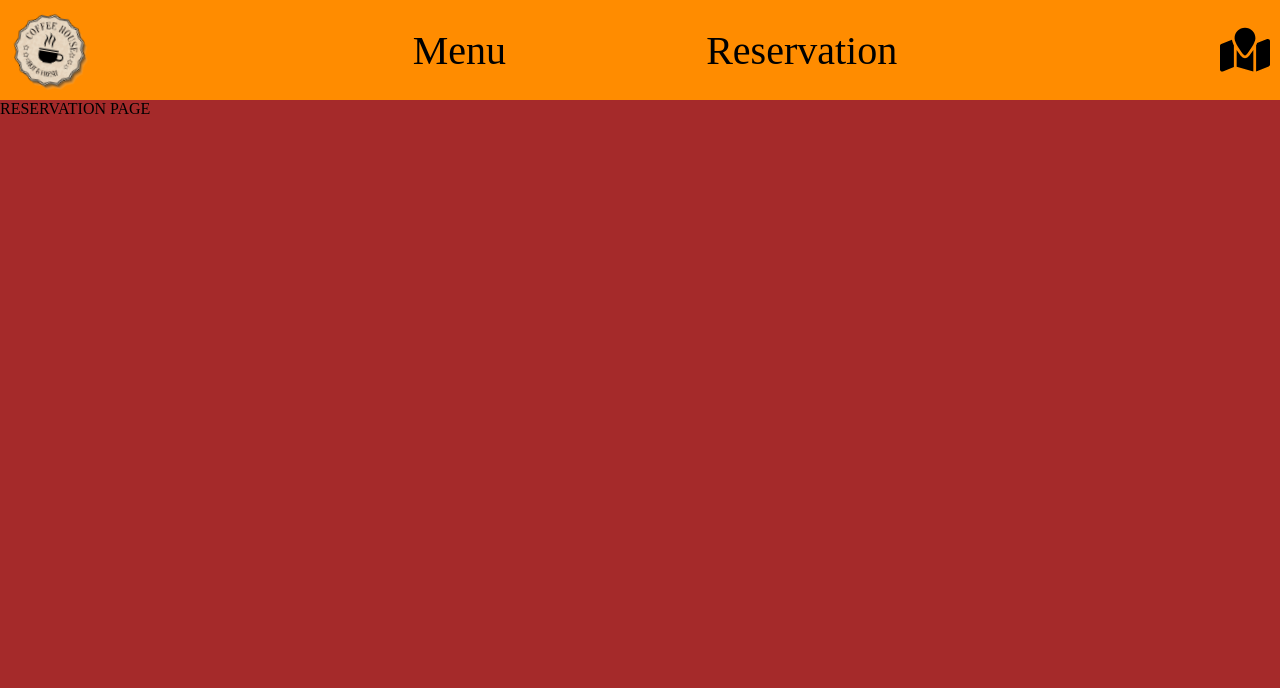
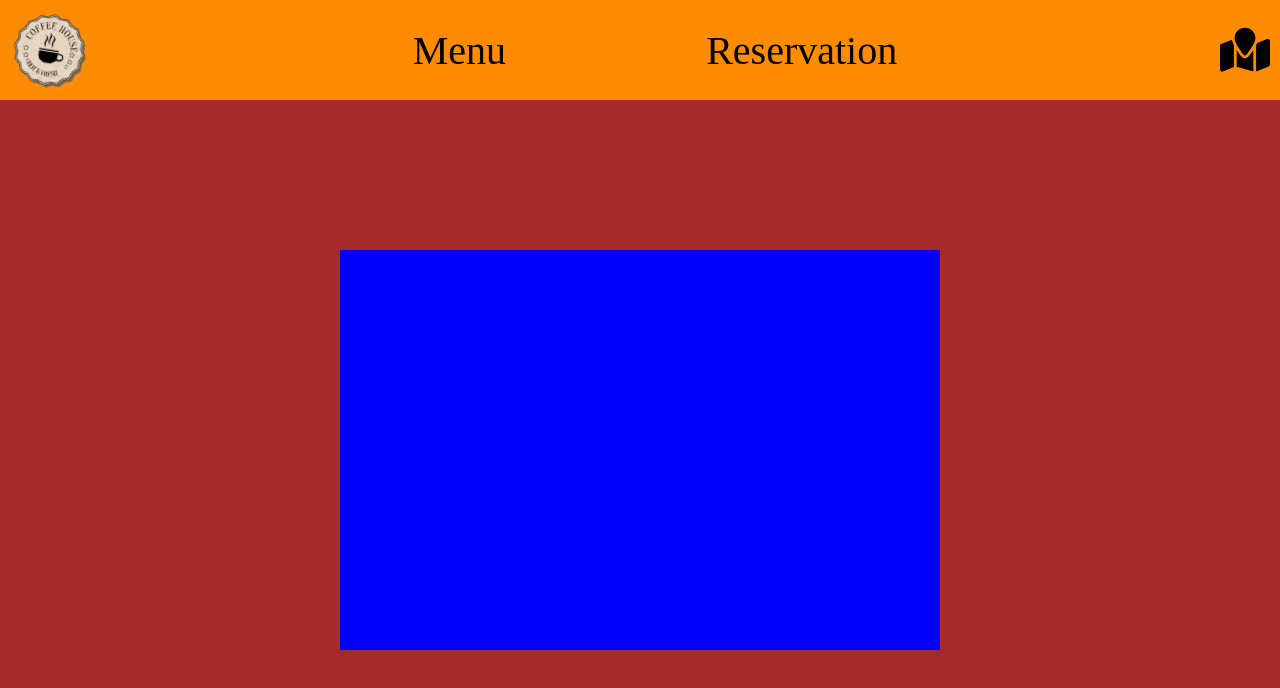
Before and after one commit to Flyeroll/React-website-project, a React (Create React App) app in the folder react-website-project/: page /reservation in a window 1280 px wide. Shown: the top 688 px of the page. Built offline with nearby package versions, Linux system fonts and the light colour scheme.

Commit message:
clear canvas DONE (2)

```diff
--- a/react-website-project/src/Components/main/reservation/reservation.jsx
+++ b/react-website-project/src/Components/main/reservation/reservation.jsx
@@ -4,10 +4,18 @@ import "../reservation/style.css"
 
 export default function Reservation () {
 
+    function check () {
+        setTimeout(() => {
+            const drawingCanvas = document.querySelector('.myCanvas');
+            const ctx = drawingCanvas.getContext('2d');
+            console.log(ctx);
 
+        }, 1000);
+    }
+    check()
     return(
-        <div>
-            RESERVATION PAGE
+        <div className="mainDiv">
+            <canvas className="myCanvas"></canvas>
         </div>
     )
 }
--- a/react-website-project/src/Components/main/reservation/style.css
+++ b/react-website-project/src/Components/main/reservation/style.css
@@ -0,0 +1,13 @@
+canvas {
+    width: 600px;
+    height: 400px;
+    background-color: blue;
+}
+
+.mainDiv {
+    width: 100%;
+    height: calc(100vh - 100px);
+    display: flex;
+    justify-content: center;
+    align-items: center;
+}
```
